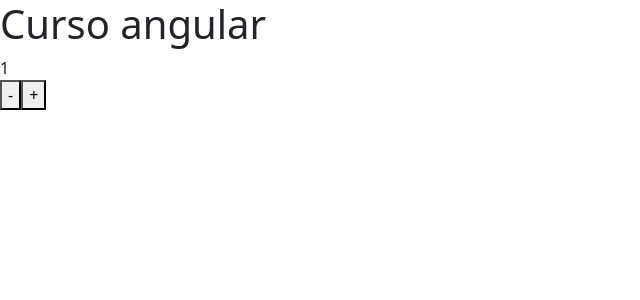
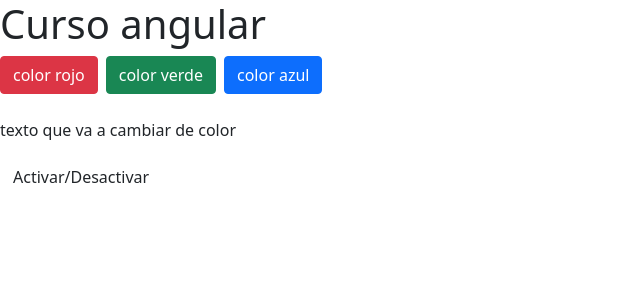
Before and after one commit to johncab1/curso_angular, an Angular app: page / in a window 1280 px wide. Shown: the top 300 px of the page, without its empty margins (0-640 px from the left). Built offline with nearby package versions, Linux system fonts and the light colour scheme.

Commit message:
binding (cambio dinámico de  clases en botones y texto)

```diff
--- a/src/app/app.component.html
+++ b/src/app/app.component.html
@@ -1,2 +1,3 @@
 <h1>Curso angular</h1>
-<app-contador></app-contador>
+<!-- <app-contador></app-contador> -->
+<app-botones></app-botones>
--- a/src/app/app.module.ts
+++ b/src/app/app.module.ts
@@ -3,12 +3,14 @@ import { BrowserModule } from '@angular/platform-browser';
 
 import { AppComponent } from './app.component';
 import { ContadorComponent } from './contador/contador.component';
+import { BotonesComponent } from './botones/botones.component';
 
 
 @NgModule({
   declarations: [
     AppComponent,
     ContadorComponent,
+    BotonesComponent,
 
   ],
   imports: [
--- /dev/null
+++ b/src/app/botones/botones.component.html
@@ -0,0 +1,9 @@
+<div>
+    <button [class.disabled] = "buttonDisabled" class="btn btn-danger" (click)="textColor = 'text-danger'">color rojo</button>
+    <button [class.disabled] = "buttonDisabled" class="btn btn-success mx-2" (click)="textColor = 'text-success'">color verde</button>
+    <button [class.disabled] = "buttonDisabled" class="btn btn-primary" (click)="textColor = 'text-primary'">color azul</button>
+</div>
+<br>
+<p [class]="textColor">texto que va a cambiar de color</p>
+
+<button class="btn btn-secundary" (click)="buttonDisabled = !buttonDisabled">Activar/Desactivar</button>
--- /dev/null
+++ b/src/app/botones/botones.component.ts
@@ -0,0 +1,12 @@
+import { Component } from '@angular/core';
+
+@Component({
+  selector: 'app-botones',
+  templateUrl: './botones.component.html',
+  styleUrls: ['./botones.component.css']
+})
+export class BotonesComponent {
+
+  textColor:string = "";
+  buttonDisabled:boolean = false;
+}
```
Also changed, not shown: src/app/botones/botones.component.css (added), 1 other file (tests, documents, lock files or other folders).
